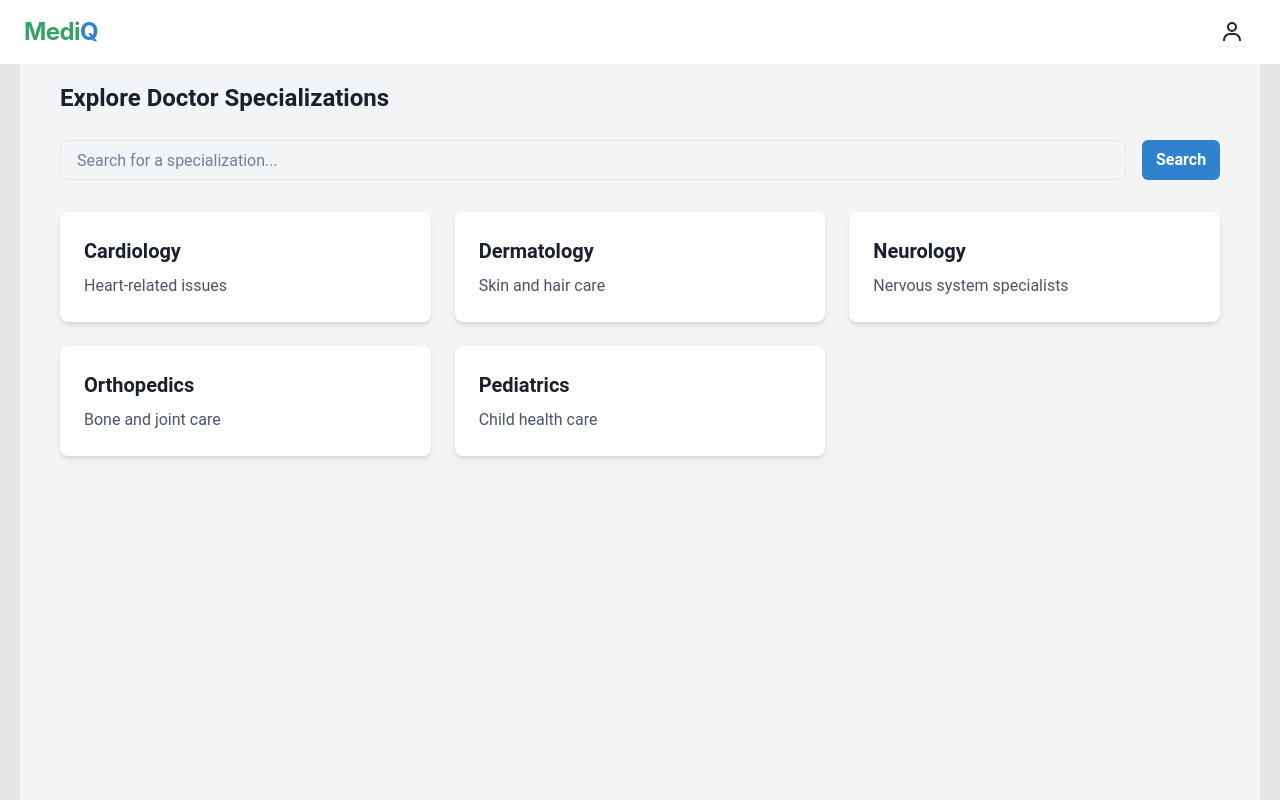
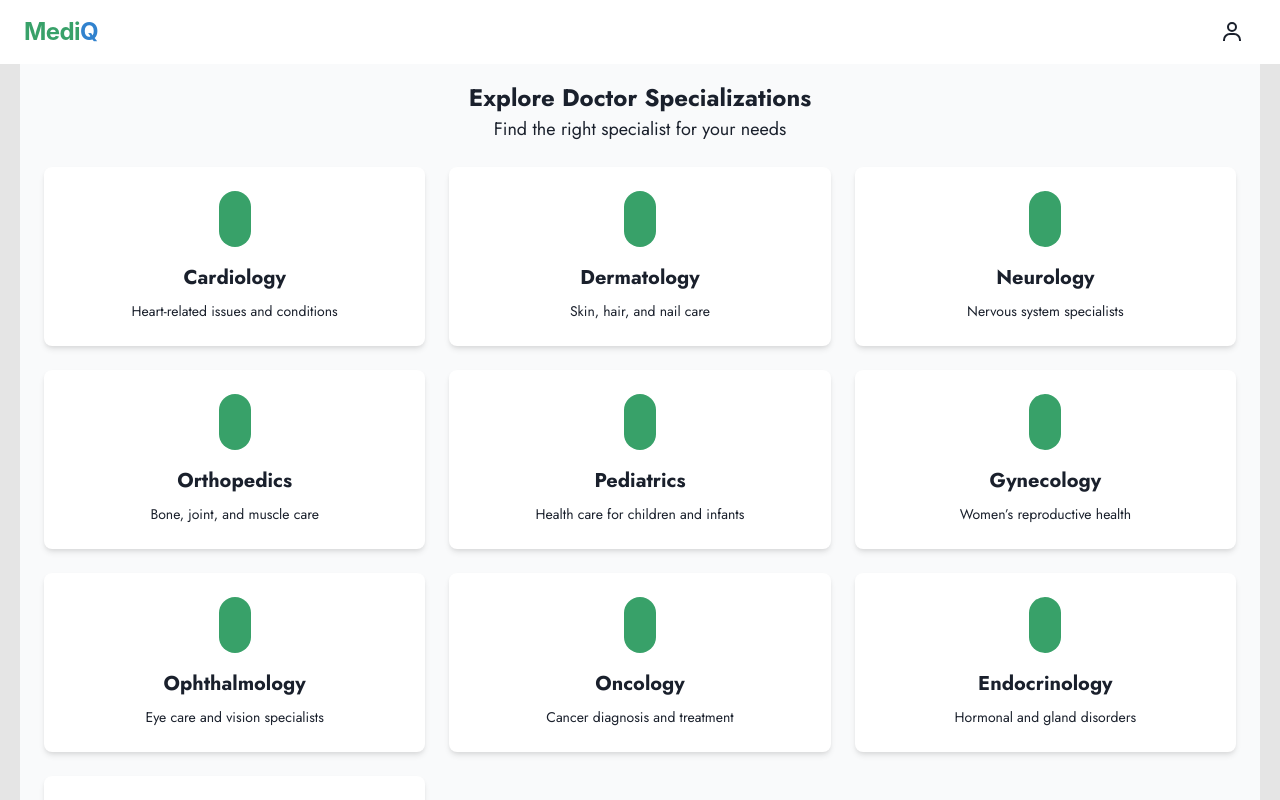
Before and after one commit to Asymptoads/MediQ, a React (Vite) app in the folder frontend/: page /specialization in a window 1280 px wide. Built offline with nearby package versions, Linux system fonts and the light colour scheme; a web font is replaced by a local one.

Commit message:
doctor specilizzation page

```diff
--- a/frontend/src/pages/Report/Reports.scss
+++ b/frontend/src/pages/Report/Reports.scss
@@ -0,0 +1,5 @@
+@use '../../variables.module';
+
+.reports-wrapper {
+    font-family: variables.$primary-font;
+}
--- a/frontend/src/pages/Specilization/Specilization.scss
+++ b/frontend/src/pages/Specilization/Specilization.scss
@@ -1,104 +1,39 @@
-.specializations-wrapper {
-    background-color: #f3f4f6;
-    font-family: 'Roboto', sans-serif;
-    padding: 1rem;
+@use '../../variables.module';
 
-    // Search Section
-    .search-section {
-      display: flex;
-      justify-content: space-between;
-      align-items: center;
-      margin-bottom: 2rem;
+.doctor-specializations-wrapper {
+  background-color: #f9fafb;
 
-      input {
-        flex: 1;
-        padding: 0.75rem 1rem;
-        border: 1px solid #d9d9d9;
-        border-radius: 8px;
-        font-size: 1rem;
-        margin-right: 1rem;
-        transition: border-color 0.3s ease;
+  .chakra-grid__item {
+    transition: transform 0.3s ease-in-out, box-shadow 0.3s ease-in-out;
+    cursor: pointer;
 
-        &:focus {
-          outline: none;
-          border-color: #3182ce; // Blue border on focus
-        }
-      }
+    &:hover {
+      transform: scale(1.05);
+      box-shadow: 0 10px 20px rgba(0, 0, 0, 0.1);
+    }
+  }
 
-      button {
-        padding: 0.75rem 1.5rem;
-        background-color: #3182ce;
-        color: white;
-        border: none;
-        border-radius: 8px;
-        font-size: 1rem;
-        cursor: pointer;
-        transition: background-color 0.3s ease;
+  .chakra-box {
+    background-color: #f1f5f9;
+    color: #000000;
+  }
 
-        &:hover {
-          background-color: #2b6cb0; // Darker blue on hover
-        }
-      }
+  .chakra-text {
+    font-family: variables.$primary-font;
+    color: #1a202c;
+  }
+}
+
+@media (max-width: 768px) {
+  .doctor-specializations-wrapper {
+    padding: 16px;
+
+    .chakra-grid {
+      gap: 12px;
     }
 
-    // Specializations Grid
-    .specializations-grid {
-      display: grid;
-      grid-template-columns: repeat(auto-fit, minmax(280px, 1fr));
-      gap: 1.5rem;
-
-      .specialization-card {
-        background-color: #ffffff;
-        border-radius: 12px;
-        padding: 1.5rem;
-        box-shadow: 0 2px 6px rgba(0, 0, 0, 0.1);
-        transition: transform 0.3s ease, box-shadow 0.3s ease;
-        cursor: pointer;
-
-        &:hover {
-          transform: scale(1.05);
-          box-shadow: 0 6px 12px rgba(0, 0, 0, 0.15);
-        }
-
-        .specialization-name {
-          font-size: 1.25rem;
-          font-weight: bold;
-          color: #2d3748;
-          margin-bottom: 0.5rem;
-        }
-
-        .specialization-description {
-          font-size: 1rem;
-          color: #718096;
-        }
-      }
-    }
-
-    // Responsive Design
-    @media (max-width: 768px) {
-      .search-section {
-        flex-direction: column;
-
-        input {
-          margin-right: 0;
-          margin-bottom: 1rem;
-          width: 100%;
-        }
-
-        button {
-          width: 100%;
-        }
-      }
-
-      .specializations-grid {
-        grid-template-columns: 1fr;
-
-        .specialization-card {
-          &:hover {
-            transform: none;
-            box-shadow: 0 2px 6px rgba(0, 0, 0, 0.1);
-          }
-        }
-      }
+    .chakra-text {
+      font-size: 1rem;
     }
   }
+}
--- a/frontend/src/pages/Specilization/Specilization.tsx
+++ b/frontend/src/pages/Specilization/Specilization.tsx
@@ -1,51 +1,37 @@
 import React from 'react';
-import {
-  Box,
-  Text,
-  Container,
-  Grid,
-  GridItem,
-  Input,
-  Button,
-  Flex,
-} from '@chakra-ui/react';
+import { Box, Text, Container, Grid, GridItem, Flex } from '@chakra-ui/react';
 import PageContainer from '../../components/PageContainer/PageContainer';
+import Icon from '../../components/Icon/Icon';
 import './Specilization.scss';
 
-const Specializations: React.FC = () => {
 const specializations = [
-    { id: 1, name: 'Cardiology', description: 'Heart-related issues' },
-    { id: 2, name: 'Dermatology', description: 'Skin and hair care' },
+  { id: 1, name: 'Cardiology', description: 'Heart-related issues and conditions' },
+  { id: 2, name: 'Dermatology', description: 'Skin, hair, and nail care' },
   { id: 3, name: 'Neurology', description: 'Nervous system specialists' },
-    { id: 4, name: 'Orthopedics', description: 'Bone and joint care' },
-    { id: 5, name: 'Pediatrics', description: 'Child health care' },
+  { id: 4, name: 'Orthopedics', description: 'Bone, joint, and muscle care' },
+  { id: 5, name: 'Pediatrics', description: 'Health care for children and infants' },
+  { id: 6, name: 'Gynecology', description: 'Women’s reproductive health' },
+  { id: 7, name: 'Ophthalmology', description: 'Eye care and vision specialists' },
+  { id: 8, name: 'Oncology', description: 'Cancer diagnosis and treatment' },
+  { id: 9, name: 'Endocrinology', description: 'Hormonal and gland disorders' },
+  { id: 10, name: 'Gastroenterology', description: 'Digestive system and stomach care' },
 ];
 
+const DoctorSpecializations: React.FC = () => {
   return (
     <PageContainer>
-      <Box minH="100vh" pt="80px" className="specializations-wrapper">
+      <Box minH="100vh" pt="80px" className="doctor-specializations-wrapper">
         <Container maxW="1280px" px={6}>
-          <Text fontSize="2xl" fontWeight="bold" mb={6}>
+          <Box mb={6} textAlign="center">
+            <Text fontSize="2xl" fontWeight="bold" color="gray.700">
               Explore Doctor Specializations
             </Text>
+            <Text fontSize="lg" color="gray.500">
+              Find the right specialist for your needs
+            </Text>
+          </Box>
 
-          {/* Search Section */}
-          <Flex mb={8}>
-            <Input
-              placeholder="Search for a specialization..."
-              variant="outline"
-              size="md"
-              borderRadius="lg"
-              mr={4}
-            />
-            <Button colorScheme="blue">Search</Button>
-          </Flex>
-
-          {/* Specializations Grid */}
-          <Grid
-            templateColumns={['1fr', 'repeat(2, 1fr)', 'repeat(3, 1fr)']}
-            gap={6}
-          >
+          <Grid templateColumns={['1fr', 'repeat(2, 1fr)', 'repeat(3, 1fr)']} gap={6}>
             {specializations.map((specialization) => (
               <GridItem
                 key={specialization.id}
@@ -54,16 +40,19 @@ const Specializations: React.FC = () => {
                 boxShadow="md"
                 p={6}
                 _hover={{ transform: 'scale(1.05)', boxShadow: 'lg' }}
-                transition="all 0.3s"
-                onClick={() => console.log(`Clicked: ${specialization.name}`)}
-                cursor="pointer"
+                transition="transform 0.3s ease"
               >
+                <Flex direction="column" align="center" textAlign="center">
+                  <Box bg="green.500" p={4} borderRadius="full" mb={4}>
+                    <Icon name="stethoscope" />
+                  </Box>
                   <Text fontSize="xl" fontWeight="bold" mb={2}>
                     {specialization.name}
                   </Text>
-                <Text fontSize="md" color="gray.600">
+                  <Text fontSize="sm" color="gray.600">
                     {specialization.description}
                   </Text>
+                </Flex>
               </GridItem>
             ))}
           </Grid>
@@ -73,4 +62,4 @@ const Specializations: React.FC = () => {
   );
 };
 
-export default Specializations;
+export default DoctorSpecializations;
```
Lines whose indentation alone changed are shown as unchanged.
